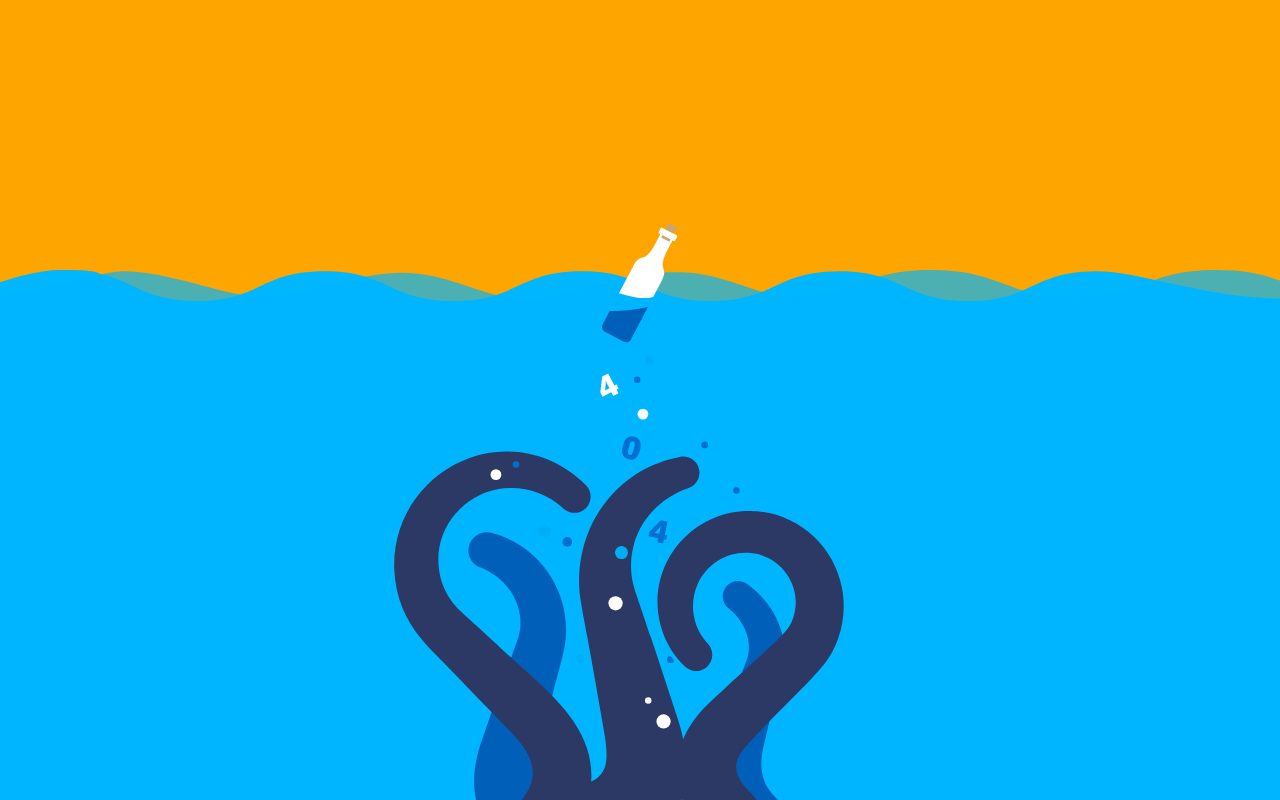
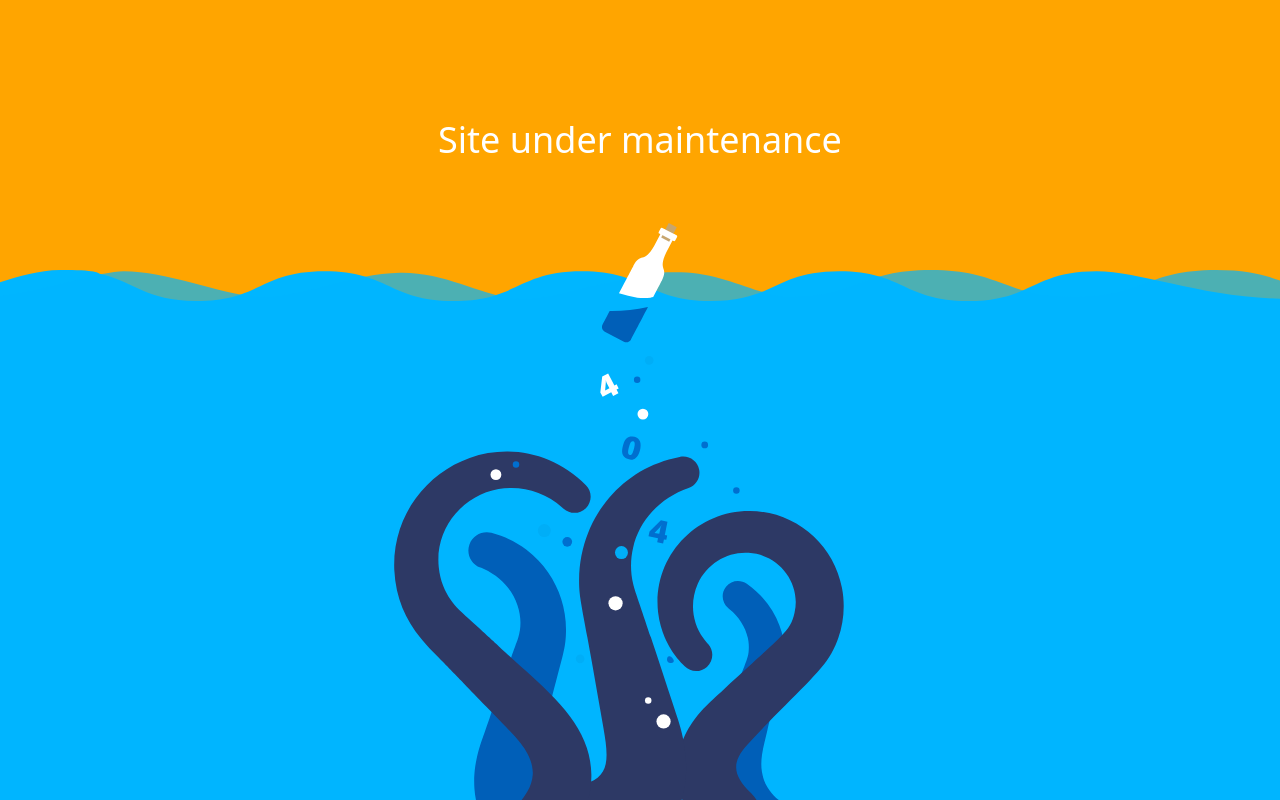
Before and after one commit to SiamRahman29/Opportunity-Alerts, a Django app: page /unavailable/ in a window 1280 px wide. Run offline with Django 5.2, Linux system fonts and the light colour scheme; some libraries are stand-ins or nearby versions.

Commit message:
Finalize unavailable page

```diff
--- a/core/templates/core/unavailable.html
+++ b/core/templates/core/unavailable.html
@@ -32,6 +32,8 @@
         </style>
     </head>
     <body>
+        <div class="text-center text-white text-4xl" style="margin-top: 120px;">Site under maintenance</div>
+
         <svg xmlns="http://www.w3.org/2000/svg" width="1226.887px" height="908px" viewBox="0 0 1226.887 908">
         <g id="water">
         <path id="leftWater" fill="#00B6FF" d="M1226.887,908H1887V330.333c0,0-17.78-23.951-43.113-23.951s-50.667,32.724-144.667,32.724
```
